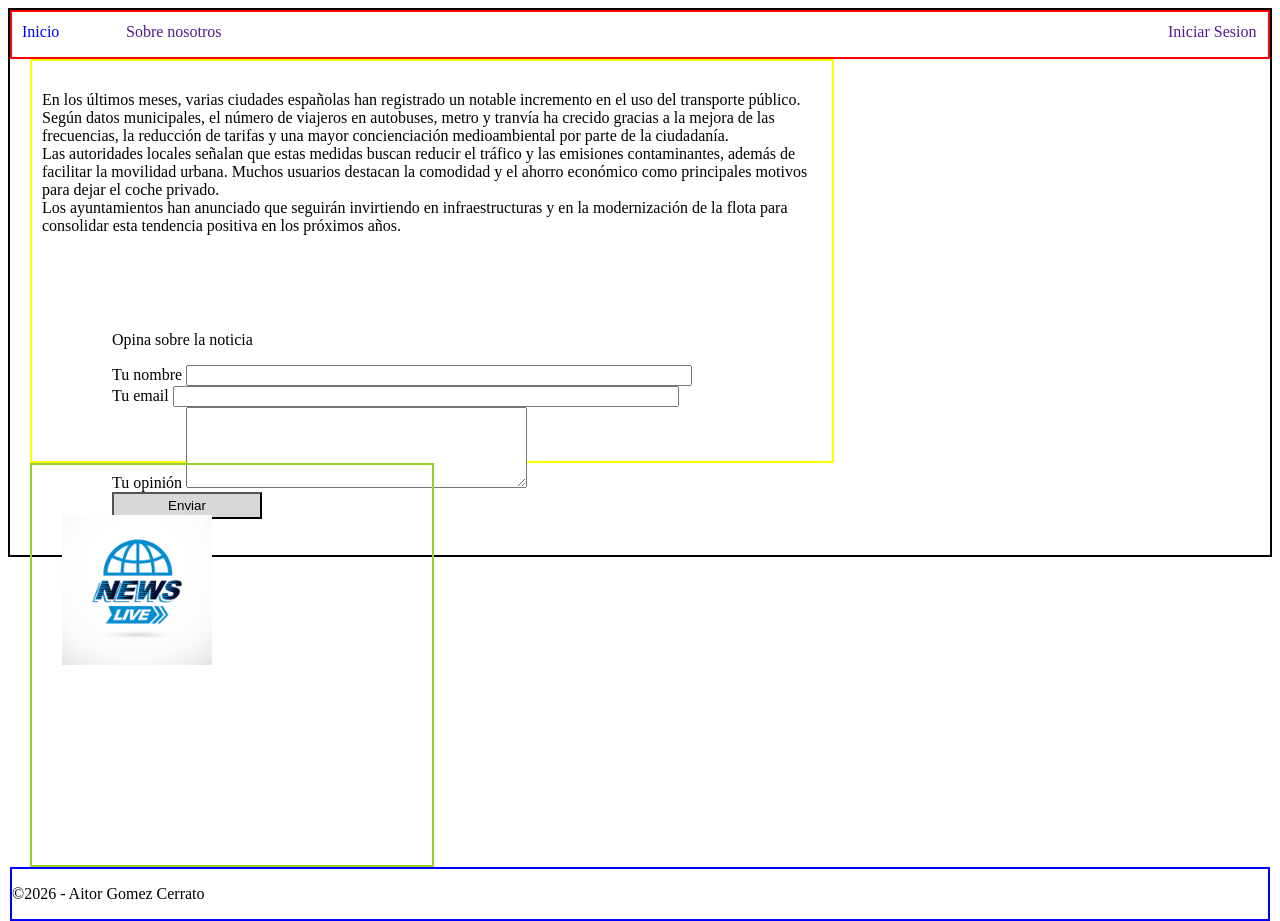
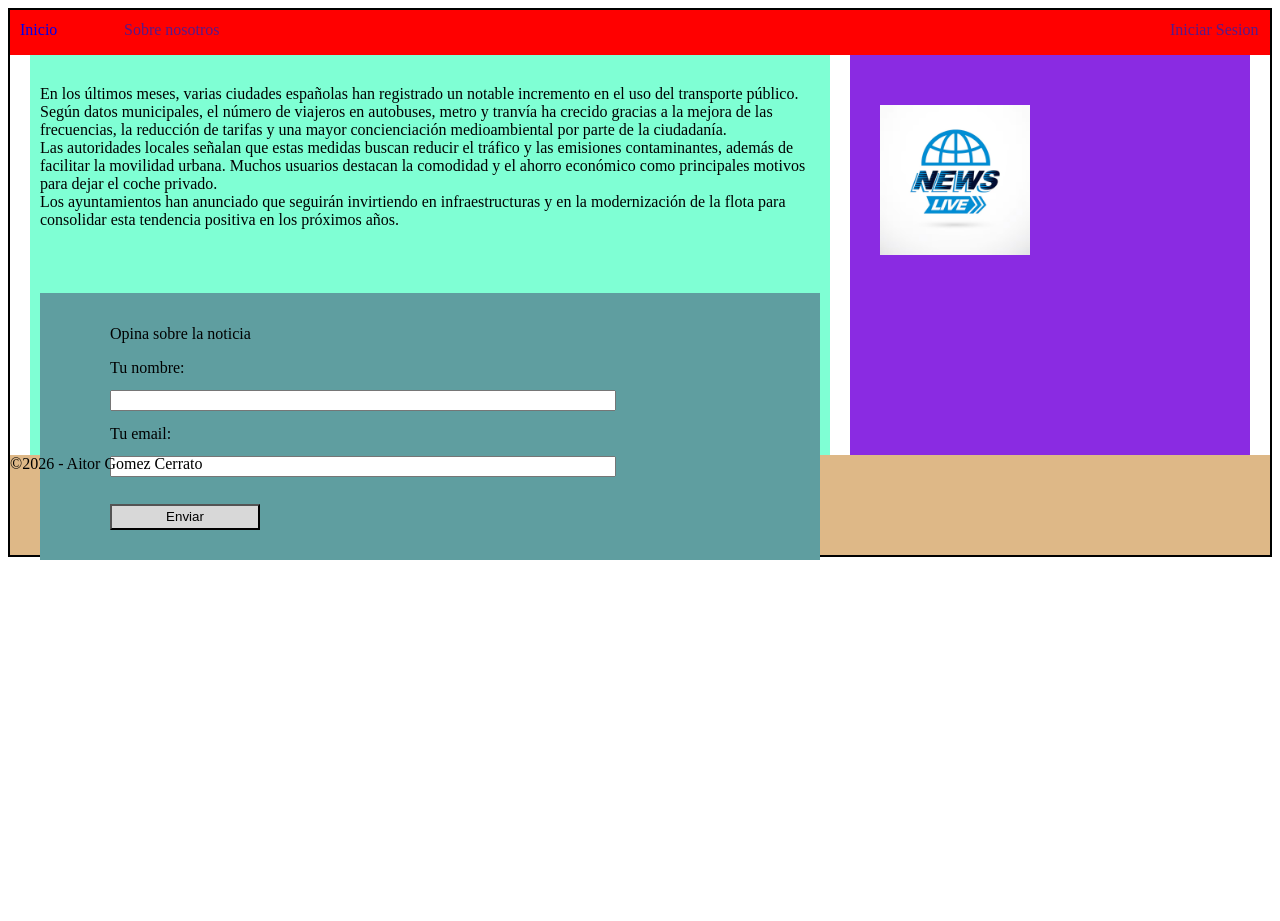
Before and after one commit to Aitor-Gocerra/ejercicioMaquetacionRecuperacion, a plain HTML site: page index.html in a window 1280 px wide. After the commit the page ends 800 px from the top, so only its background shows below. Drawn offline with Linux system fonts and the light colour scheme.

Commit message:
Improve layout styles and form labels
Replaced border styles with background colors for header, section, aside, and footer to enhance visual appearance. Added comments and adjusted layout calculations in estilos.css. Updated form labels in index.html to include colons and improved spacing for better readability.

```diff
--- a/estilos.css
+++ b/estilos.css
@@ -5,36 +5,42 @@ body {
 }
 /* Layout */
 header {
-    border: 2px solid red;
+    background-color: red;
     height: 45px;
 }
 section {
-    border: 2px solid yellow;
+    background-color: aquamarine;
     margin-left: 20px;
-    width: 780px;
+    width: 780px; /* 780px de ancho + 20px de padding horizontal = 800px */
     height: 400px;
-    float: left;
+    float: left; /* Flota a la izquierda para permitir que aside esté a su lado */
     padding: 0 10px 0 10px;
 }
 aside {
-    border: 2px solid yellowgreen;
+    background-color: blueviolet;
     margin-left: 20px;
     margin-right: 20px;
-    width: 340px;
+    width: 340px; /* 340px + 60px de padding = 400px */
     height: 400px;
     float: left;
     padding: 0 30px;
 }
 footer {
-    border: 2px solid blue;
-    clear: both;
+    background-color: burlywood;
+    height: 100px;
+    clear: both; /* hace que se posicione debajo de los elementos flotantes */
 }
+
+/*
+    Calculo del ancho total 20px + 800px + 20px + 400px + 20px = 1260px
+*/
 
 /* Barra de navegacion */
 nav {
     padding-left: 10px;
 }
 ul {
+    /* Elimina márgenes y padding por defecto de las listas */
     margin: 0;
     padding: 0;
 }
@@ -57,13 +63,17 @@ a {
 
 /* Noticias */
 section > p {
-    margin-top: 30px;
+    margin-top: 30px; /* Los párrafos directos de section tienen 30px de margen superior */
 }
 section > form {
     margin-top: 4em;
     padding-left: 70px;
     padding-top: 1em;
     padding-bottom: 1em;
+    background-color: cadetblue;
+}
+form > * {
+    margin: 1em 0; /* Todos los hijos directos del formulario tienen 1em de margen vertical (arriba y abajo) */
 }
 input[type="text"],
 input[type="email"] {
--- a/index.html
+++ b/index.html
@@ -44,16 +44,16 @@
             <form action="" method="get">
                 <p id="titulo">Opina sobre la noticia</p>
 
-                <label for="nombre">Tu nombre</label>
+                <label for="nombre">Tu nombre:</label>
+                <br>
                 <input type="text" name="nombre" id="nombre">
                 <br>
-                <label for="email">Tu email</label>
+                <label for="email">Tu email:</label>
+                <br>
                 <input type="email" name="email" id="email">
                 <br>
-                <label for="comentario">Tu opinión</label>
-                <textarea name="comentario" id="comentario" rows="5" cols="40"></textarea>
-                <br>
                 <input type="submit" value="Enviar">
+
             </form>
         </section>
         <aside>
```
